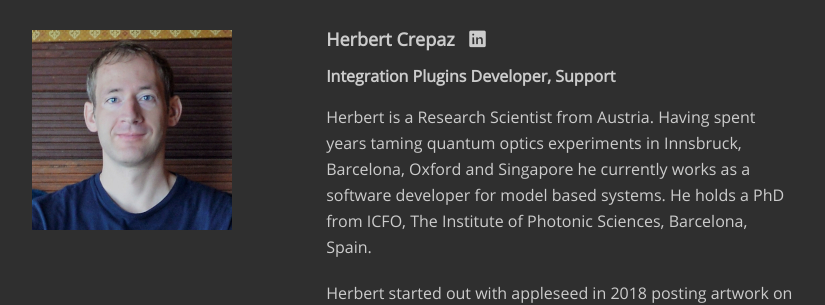
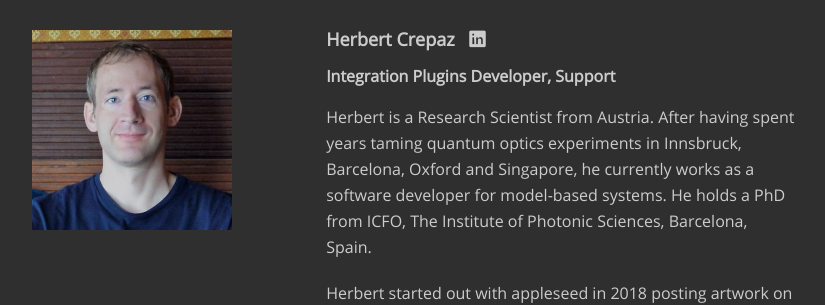
Before and after one commit to appleseedhq/appleseedhq.github.io, a Jekyll site: the page built from about.md, in a window 1280 px wide and 900 px high, scrolled down 6292 px. Shown: the part 154-459 px from the top of the window, without its empty margins (224-1049 px from the left). Built offline with Jekyll 4.4.1, drawn with Linux system fonts in a browser that asks for light colours.

Commit message:
Small edits in profile info

```diff
--- a/_data/activecontributors.yml
+++ b/_data/activecontributors.yml
@@ -2,8 +2,8 @@
   picture: herbert_crepaz.jpg
   role: Integration Plugins Developer, Support
   bio: >
-    Herbert is a Research Scientist from Austria. Having spent years taming quantum optics experiments in
-    Innsbruck, Barcelona, Oxford and Singapore he currently works as a software developer for model based systems.
+    Herbert is a Research Scientist from Austria. After having spent years taming quantum optics experiments in
+    Innsbruck, Barcelona, Oxford and Singapore, he currently works as a software developer for model-based systems.
     He holds a PhD from ICFO, The Institute of Photonic Sciences, Barcelona, Spain.
 
 
```
